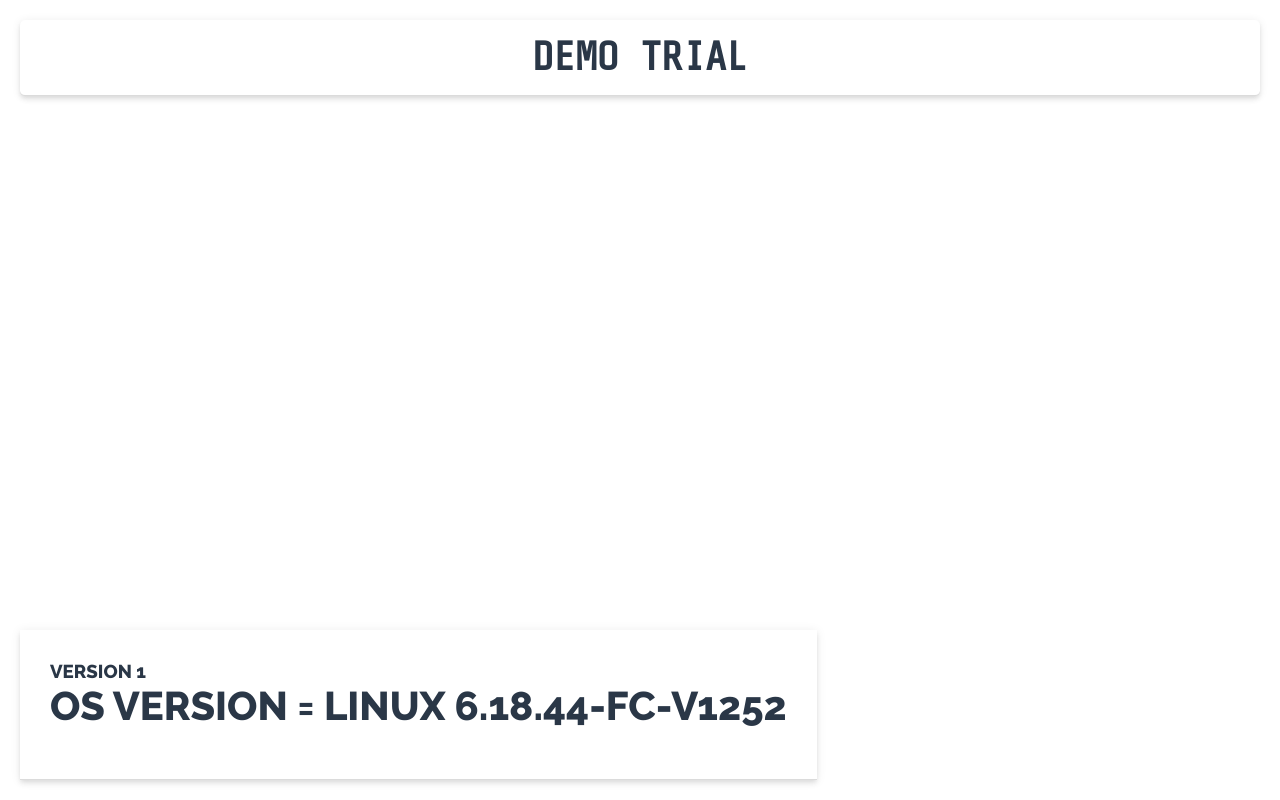
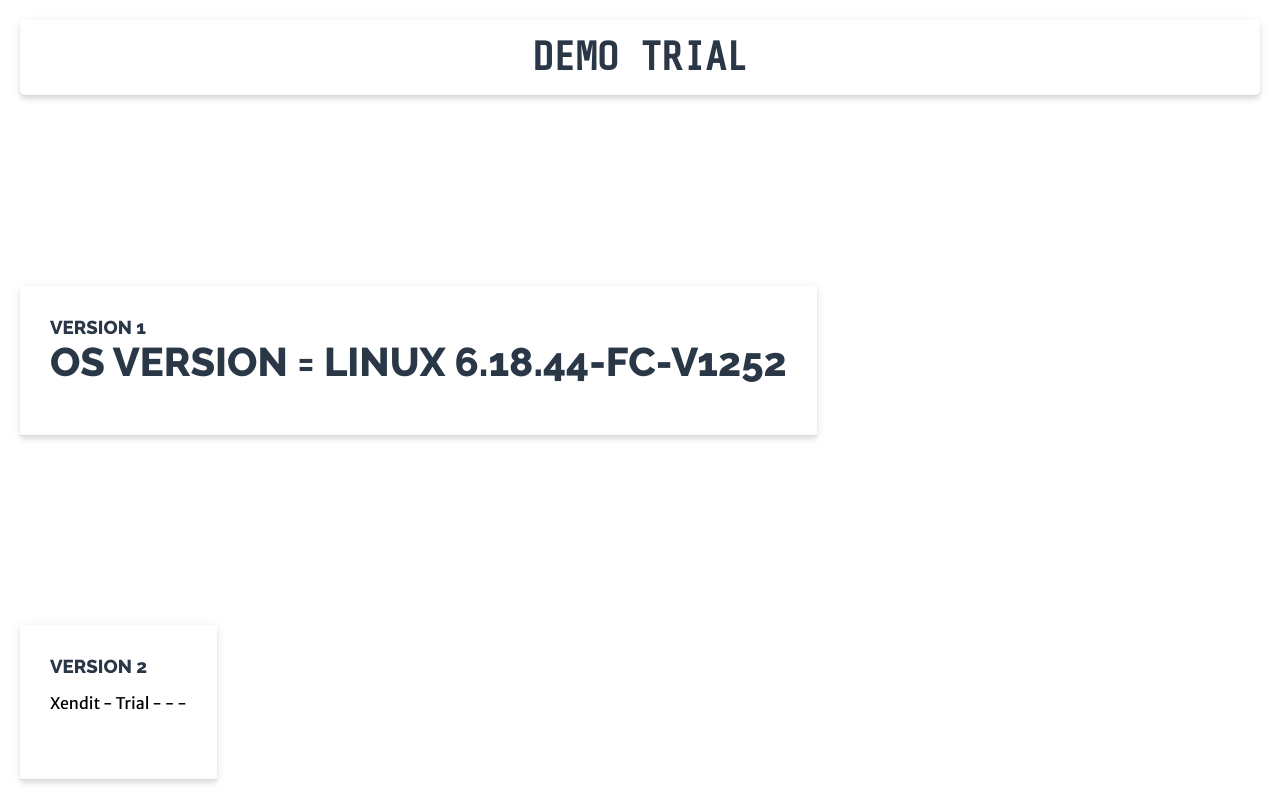
Before and after one commit to dedyks/trial-demo-dev, a Node server app: page / in a window 1280 px wide. Run offline with Node 20, Linux system fonts and the light colour scheme; some libraries are stand-ins or nearby versions.

Commit message:
2version 2

```diff
--- a/Deployment.yaml
+++ b/Deployment.yaml
@@ -14,7 +14,7 @@ spec:
     spec:
       containers:
         - name: app
-          image: gcr.io/trial-demo-dev/trial-demo-dev:v1.0.3
+          image: gcr.io/trial-demo-dev/trial-demo-dev:v2.0.2
           ports:
             - containerPort: 3000
           imagePullPolicy: Always
--- a/views/index.pug
+++ b/views/index.pug
@@ -7,10 +7,10 @@ block layout-content
       div.Title
         h3 Version 1
         h1 OS version = #{OSPlatform} #{OSRelease}
-    //- div.Message
-    //-   div.Title
-    //-     h3 Version 2
-    //-     p Xendit - Trial - #{candidate_name} - #{trial_start_date} - #{current_date}
+    div.Message
+      div.Title
+        h3 Version 2
+        p Xendit - Trial - #{candidate_name} - #{trial_start_date} - #{current_date}
     //- div.Message
     //-   div.Title
     //-     h3 Version 3
```
Also changed, not shown: .circleci/config.yml.
